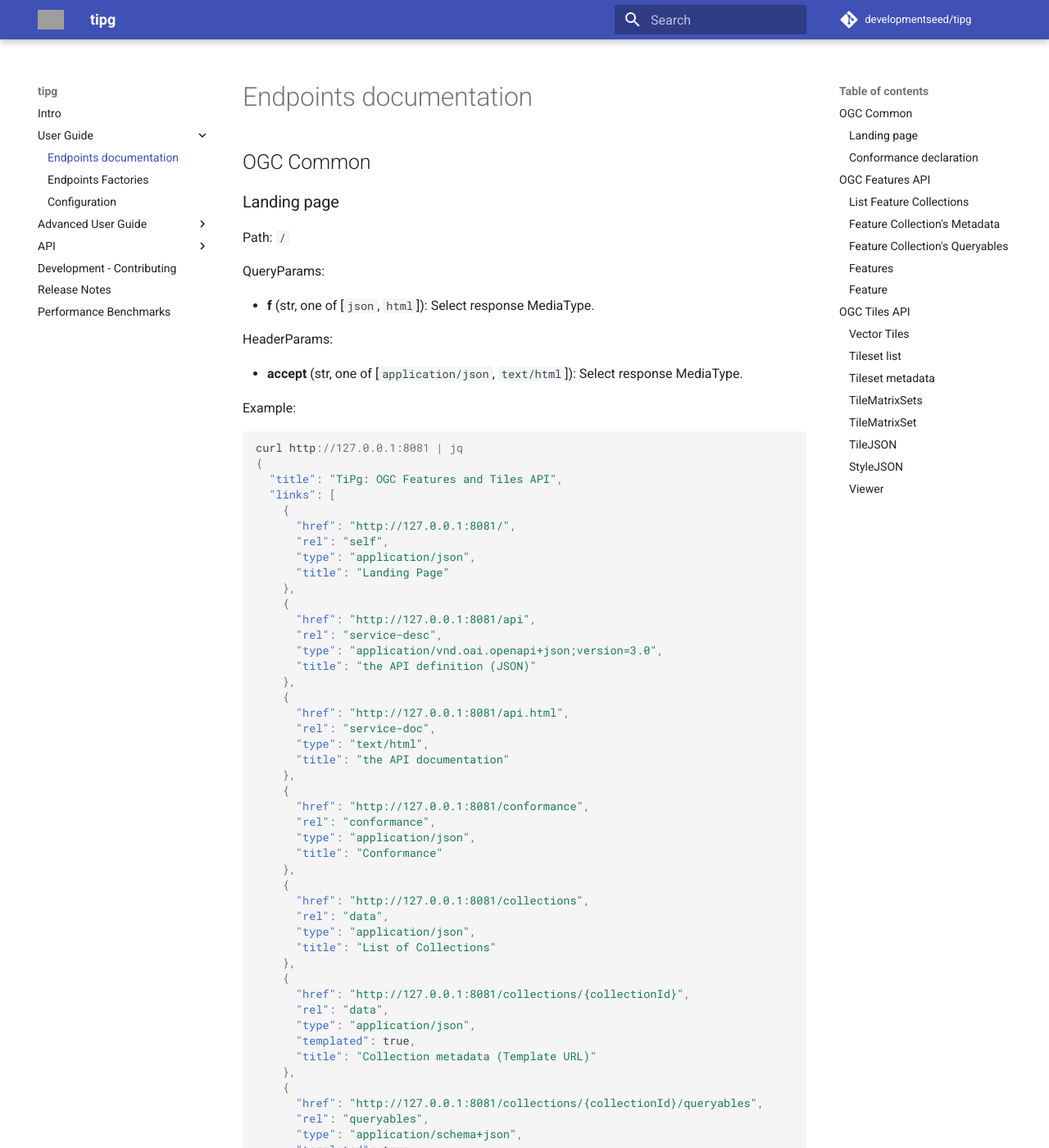
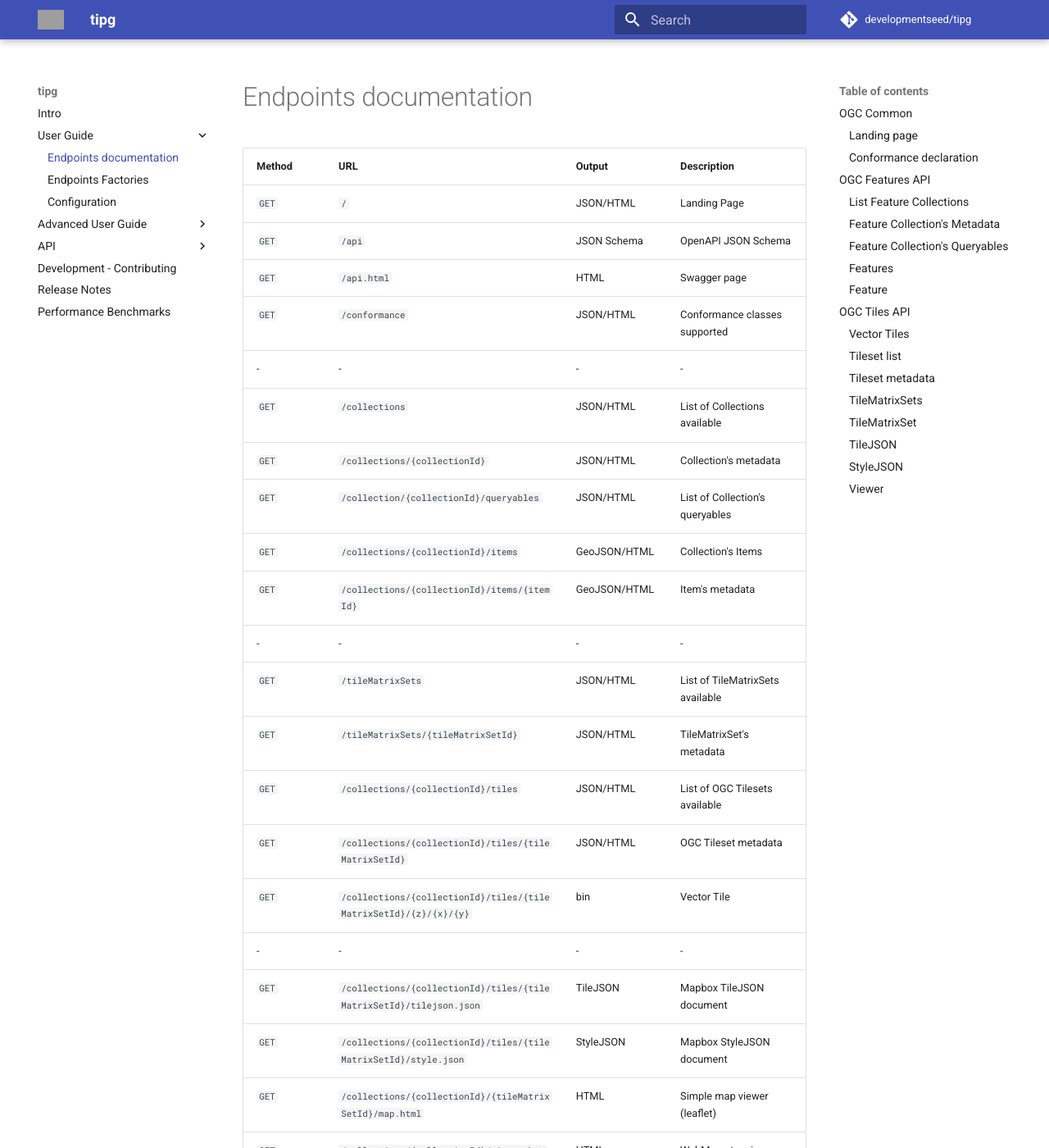
Before and after one commit to developmentseed/tipg, an MkDocs documentation site: the page built from docs/src/user_guide/endpoints.md, in a window 1280 px wide and 1400 px high. Shown: the whole window at 82% size. Built offline with MkDocs 1.6.1 and Material for MkDocs 9.7.7, drawn with Linux system fonts in a browser that asks for light colours; comment, search, counter and statistics services are not loaded; some of the changed text lies outside the part shown; grey boxes are pictures that could not be loaded.

Commit message:
update docs

```diff
--- a/docs/src/user_guide/endpoints.md
+++ b/docs/src/user_guide/endpoints.md
@@ -1,3 +1,30 @@
+
+| Method | URL                                                             | Output    | Description
+| ------ | ----------------------------------------------------------------|---------- |--------------
+| `GET`  | `/`                                                             | JSON/HTML | Landing Page
+| `GET`  | `/api`                                                          | JSON Schema | OpenAPI JSON Schema
+| `GET`  | `/api.html`                                                     | HTML      | Swagger page
+| `GET`  | `/conformance`                                                  | JSON/HTML | Conformance classes supported
+| - | - | - |-
+| `GET`  | `/collections`                                                  | JSON/HTML | List of Collections available
+| `GET`  | `/collections/{collectionId}`                                   | JSON/HTML | Collection's metadata
+| `GET`  | `/collection/{collectionId}/queryables`                         | JSON/HTML | List of Collection's queryables
+| `GET`  | `/collections/{collectionId}/items`                             | GeoJSON/HTML | Collection's Items
+| `GET`  | `/collections/{collectionId}/items/{itemId}`                    | GeoJSON/HTML | Item's metadata
+| - | - | - |-
+| `GET`  | `/tileMatrixSets`                                               | JSON/HTML | List of TileMatrixSets available
+| `GET`  | `/tileMatrixSets/{tileMatrixSetId}`                             | JSON/HTML | TileMatrixSet's metadata
+| `GET`  | `/collections/{collectionId}/tiles`                             | JSON/HTML | List of OGC Tilesets available
+| `GET`  | `/collections/{collectionId}/tiles/{tileMatrixSetId}`           | JSON/HTML| OGC Tileset metadata
+| `GET`  | `/collections/{collectionId}/tiles/{tileMatrixSetId}/{z}/{x}/{y}`| bin | Vector Tile
+| - | - | - |-
+| `GET`  | `/collections/{collectionId}/tiles/{tileMatrixSetId}/tilejson.json` | TileJSON | Mapbox TileJSON document
+| `GET`  | `/collections/{collectionId}/tiles/{tileMatrixSetId}/style.json` | StyleJSON | Mapbox StyleJSON document
+| `GET`  | `/collections/{collectionId}/{tileMatrixSetId}/map.html`        | HTML      | Simple map viewer (leaflet)
+| `GET`  | `/collections/{collectionId}/viewer.html`                       | HTML      | WebMercator viewer (maplibre)
+| - | - | - |-
+| `GET`  | `/healthz.html`                                                  | JSON      | Health check
+
 
 ## OGC Common
 
@@ -100,7 +127,7 @@ curl http://127.0.0.1:8081 | jq
       "title": "Collection TileSet (Template URL)"
     },
     {
-      "href": "http://127.0.0.1:8081/collections/{collectionId}/tiles/{tileMatrixSetId}/viewer",
+      "href": "http://127.0.0.1:8081/collections/{collectionId}/tiles/{tileMatrixSetId}/map.html",
       "rel": "data",
       "type": "text/html",
       "templated": true,
```
Also changed, not shown: CHANGES.md (+1 -0 lines), 2 other files.
